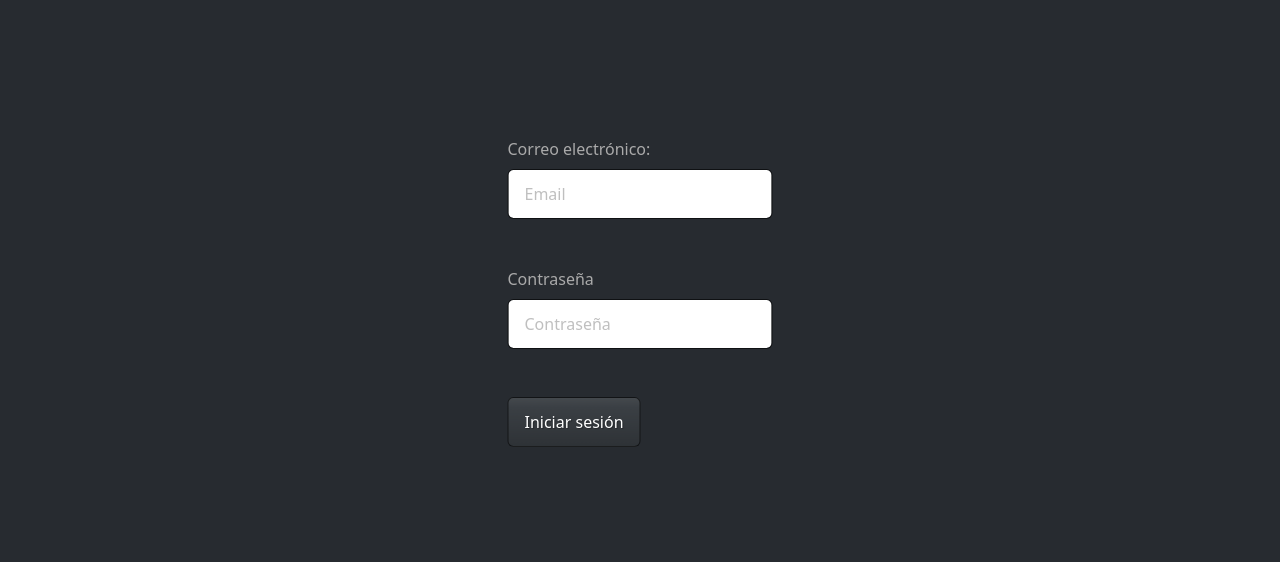
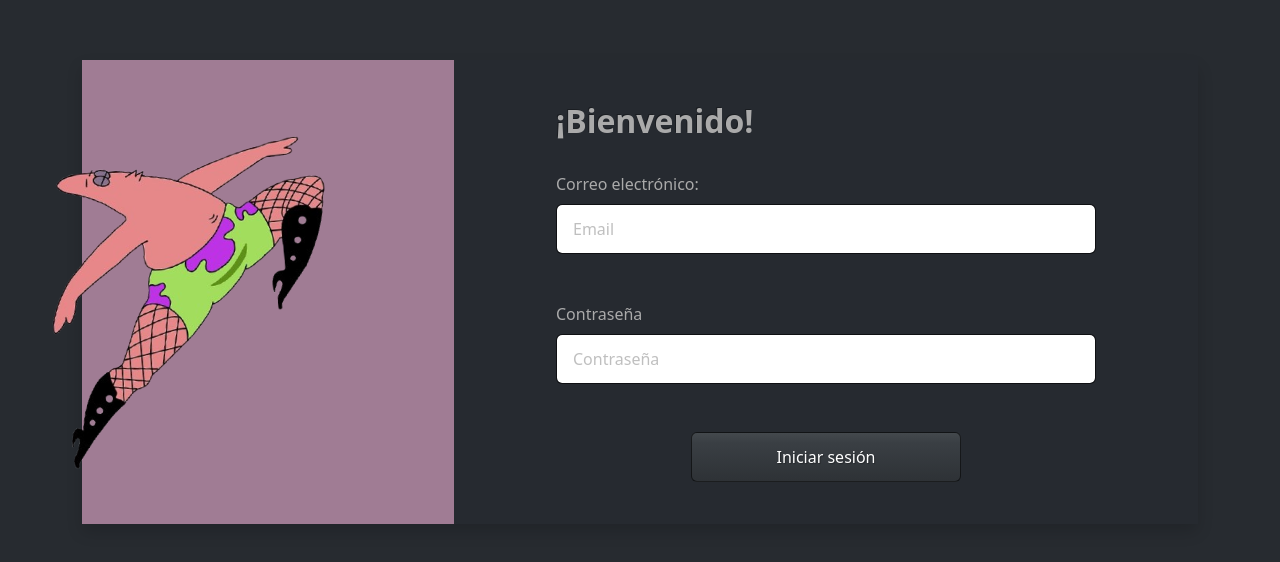
Before and after one commit to Alimentacion-Luna/FrontEnd, an Angular app: page /login in a window 1280 px wide. Shown: the part 108-670 px from the top of the page. Built offline with nearby package versions, Linux system fonts and the light colour scheme; no server answers.

Commit message:
Vista terminada Falta crear la lógica junto a los servicios para que sea funcional. Revisar interfaz con Álvaro por ver si podemos ajustar algo más de la interfaz.

```diff
--- a/angular.json
+++ b/angular.json
@@ -98,5 +98,8 @@
         }
       }
     }
+  },
+  "cli": {
+    "analytics": false
   }
 }
--- a/src/app/components/login/login.component.css
+++ b/src/app/components/login/login.component.css
@@ -5,6 +5,10 @@ body{
 
 h1{
   text-align: center;
+}
+
+h2 {
+  font-weight: bold;
 }
 
 
@@ -21,3 +25,19 @@ td{
   margin: 5px;
   font-family: 'Times New Roman', Times, serif;
 }
+
+#image-color {
+  background-color: #a07c94;
+}
+
+.custom-image {
+  position: relative;
+  left: -80px; /* Mueve la imagen más a la izquierda */
+  transform: rotate(-5deg); /* Le da un pequeño giro */
+  border-radius: 15px; /* Bordes redondeados */
+
+}
+
+#login-field {
+  background-color: #262a30;
+}
--- a/src/app/components/login/login.component.html
+++ b/src/app/components/login/login.component.html
@@ -1,5 +1,16 @@
-<div>
-  <div class="position-absolute top-50 start-50 translate-middle">
+<div class="container-lg d-flex justify-content-center align-items-center vh-100">
+
+  <div class="row w-100 shadow rounded-end">
+    <div class="col-md-4 d-flex flex-column align-items-center justify-content-center text-center" id="image-color">
+      <div class="position-relative">
+        <img src="/patricio_putero.png" class="img-fluid custom-image">
+      </div>
+    </div>
+
+    <div class="col-md-8 d-flex flex-column align-items-center justify-content-center rounded-start" id="login-field">
+      <div class="w-75">
+        <h2>¡Bienvenido!</h2>
+        <br>
         <label for="email" class="form-label">Correo electrónico:</label>
         <input type="email" placeholder="Email" aria-describedby="emailHelpBlock" class="form-control" id="email" [(ngModel)]="email" />
         <br> <br>
@@ -8,8 +19,15 @@
 
         <br> <br>
 
-    <button (click)="login(email, password)" class="btn btn-primary">
+        <div class="d-flex justify-content-center">
+          <button (click)="login(email, password)" class="btn btn-primary w-50" id="image-color">
             Iniciar sesión
           </button>
         </div>
+
       </div>
+
+    </div>
+  </div>
+
+</div>
```
Also changed, not shown: public/patricio_putero.png (added). Lines whose indentation alone changed are shown as unchanged.
